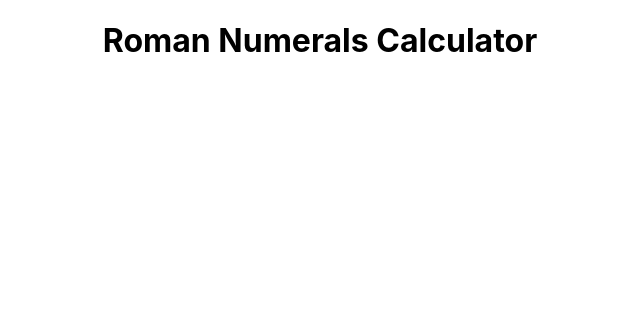
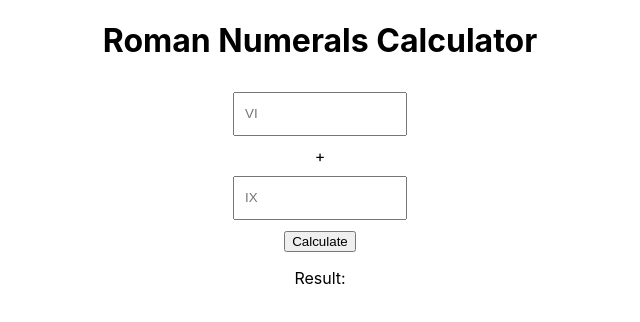
Before and after one commit to EKOLX/Roman-Numerals-Calculator, a React (Create React App) app: page / in a window 1280 px wide. Shown: the top 322 px of the page, without its empty margins (320-960 px from the left). Built offline with nearby package versions, Linux system fonts and the light colour scheme.

Commit message:
Adding components

```diff
--- a/src/App.js
+++ b/src/App.js
@@ -1,10 +1,34 @@
-import React from "react";
+import React, { useState } from "react";
 import "./App.css";
+import Input from "./components/UI/Input/Input";
 
 function App() {
+  const [left, setLeft] = useState("");
+  const [right, setRight] = useState("");
+
+  const inputChangedHandler = (event, type) => {
+    const value = event.target.value;
+    type === "left" ? setLeft(value) : setRight(value);
+  };
+
   return (
     <div className="App">
       <h1>Roman Numerals Calculator</h1>
+      <div>
+        <Input
+          placeholder="VI"
+          value={left}
+          changed={event => inputChangedHandler(event, "left")}
+        />
+        <section>+</section>
+        <Input
+          placeholder="IX"
+          value={right}
+          changed={event => inputChangedHandler(event, "right")}
+        />
+        <button>Calculate</button>
+      </div>
+      <p>Result:</p>
     </div>
   );
 }
--- /dev/null
+++ b/src/components/UI/Input/Input.css
@@ -0,0 +1,6 @@
+.Input {
+  width: 150px;
+  height: 20px;
+  margin: 10px;
+  padding: 10px;
+}
--- /dev/null
+++ b/src/components/UI/Input/Input.js
@@ -0,0 +1,17 @@
+import React from "react";
+import "./Input.css";
+
+const Input = ({ value, placeholder, changed }) => {
+  return (
+    <div>
+      <input
+        value={value}
+        className="Input"
+        placeholder={placeholder}
+        onChange={changed}
+      />
+    </div>
+  );
+};
+
+export default Input;
```
Also changed, not shown: public/manifest.json.
